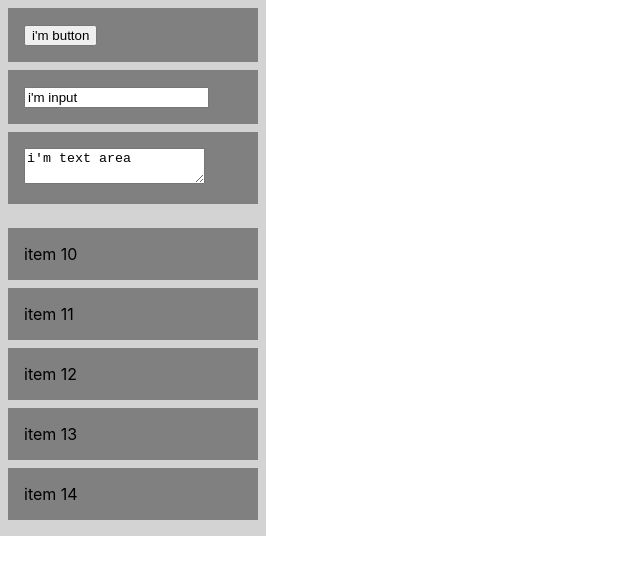
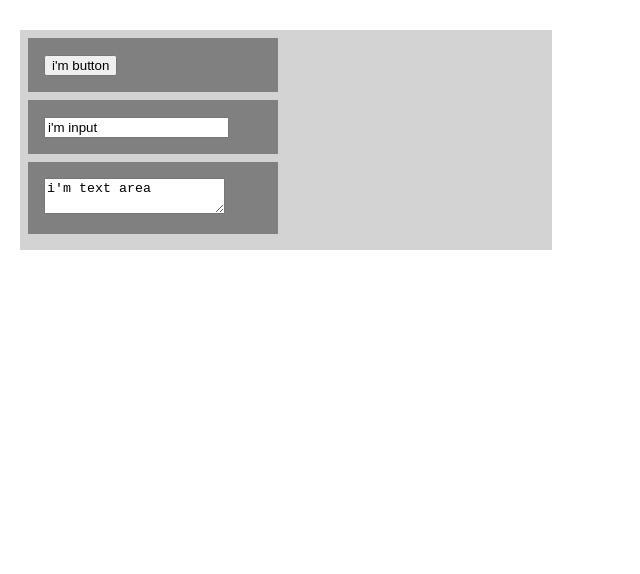
Before and after one commit to tonyACA830/drag-and-drop-react, a React (Create React App) app: page / in a window 1280 px wide. Shown: the top 574 px of the page, without its empty margins (0-640 px from the left). Built offline with nearby package versions, Linux system fonts and the light colour scheme.

Commit message:
div style,display custom div

```diff
--- a/src/components/main.css
+++ b/src/components/main.css
@@ -1,7 +1,7 @@
 .aside-wrapper{
   display: flex;
-  justify-content: space-between;
   padding: 20px;
+  margin: 10px 150px 0 0
 }
 
 .right{
--- a/src/components/main.js
+++ b/src/components/main.js
@@ -1,5 +1,6 @@
 import React, { Component } from 'react';
 import { DragDropContext, Droppable, Draggable } from 'react-beautiful-dnd';
+import './main.css'
 
 // fake data generator
 const getItems = (count, offset = 0) =>
@@ -81,12 +82,7 @@ class Main extends Component {
         console.log('sourceeeee',source)
         console.log('destination',destination)
 
-         let buffer = []
 
-         buffer.push(<div>Aasdfasdfsdfasdfsdfsafsdf asdf asdf asdf asdfasdfasd fasd</div>);
-        this.setState({
-          checkValue:  buffer
-        })
 
         // dropped outside the list
         if (!destination) {
@@ -94,31 +90,16 @@ class Main extends Component {
         }
 
         if (source.droppableId === destination.droppableId) {
-            const items = reorder(
-                this.getList(source.droppableId),
-                source.index,
-                destination.index
-            );
 
-            let state = { items };
+        } else {
+            let buffer = []
 
-            if (source.droppableId === 'droppable2') {
-                state = { selected: items };
-            }
+            buffer.push({id:'200',content:<div>Aasdfasdfsdfasdfsdfsafsdf asdf asdf asdf asdfasdfasd fasd</div>});
+            buffer.push({id:'201',content:<button>kahufhur</button>});
 
-            this.setState(state);
-        } else {
-            const result = move(
-                this.getList(source.droppableId),
-                this.getList(destination.droppableId),
-                source,
-                destination
-            );
-
-            this.setState({
-                items: result.droppable,
-                selected: result.droppable2
-            });
+           this.setState({
+             checkValue:  buffer
+           })
         }
     };
 
@@ -127,6 +108,7 @@ class Main extends Component {
     render() {
         return (
             <DragDropContext onDragEnd={this.onDragEnd}>
+                <div className="aside-wrapper">
                 <Droppable droppableId="droppable">
                     {(provided, snapshot) => (
                         <div
@@ -194,7 +176,7 @@ class Main extends Component {
                         <div
                             ref={provided.innerRef}
                             style={getListStyle(snapshot.isDraggingOver)}>
-                            {this.state.selected.map((item, index) => (
+                            {this.state.checkValue.map((item, index) => (
                                 <Draggable
                                     key={item.id}
                                     draggableId={item.id}
@@ -213,13 +195,12 @@ class Main extends Component {
                                     )}
                                 </Draggable>
                             ))}
-                             {this.state.checkValue && this.state.checkValue}
                             {provided.placeholder}
                         </div>
                     )}
                 </Droppable>
-                {console.log('this.state.checkValue && this.state.checkValue[0]',this.state.checkValue && this.state.checkValue)}
-
+                    {console.log('checkValue',this.state.checkValue && this.state.checkValue)}
+                    </div>
             </DragDropContext>
         );
     }
```
